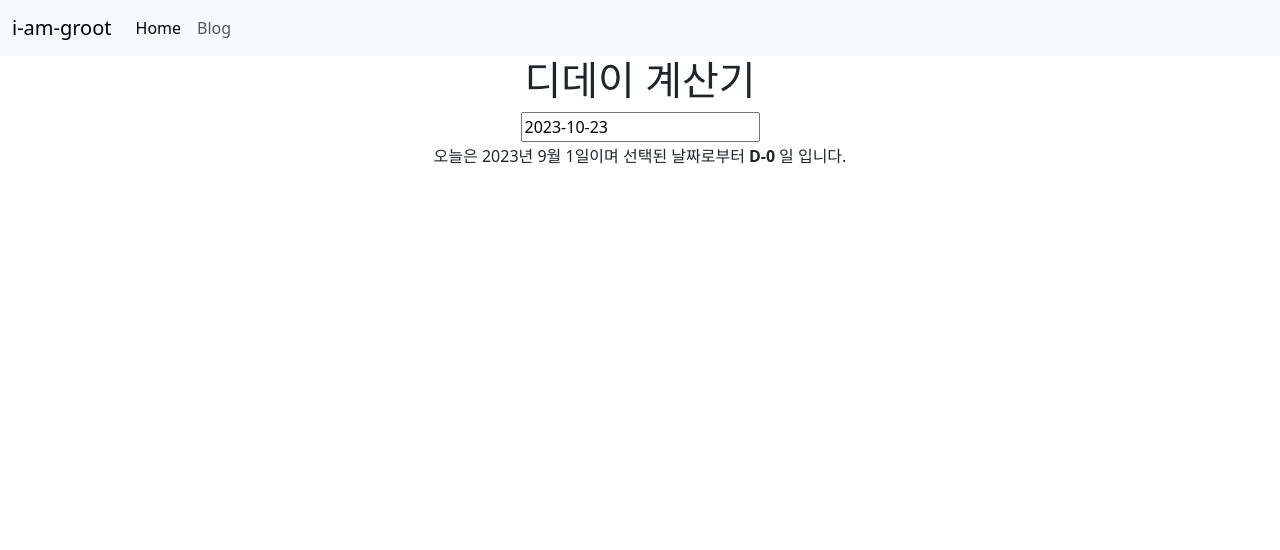
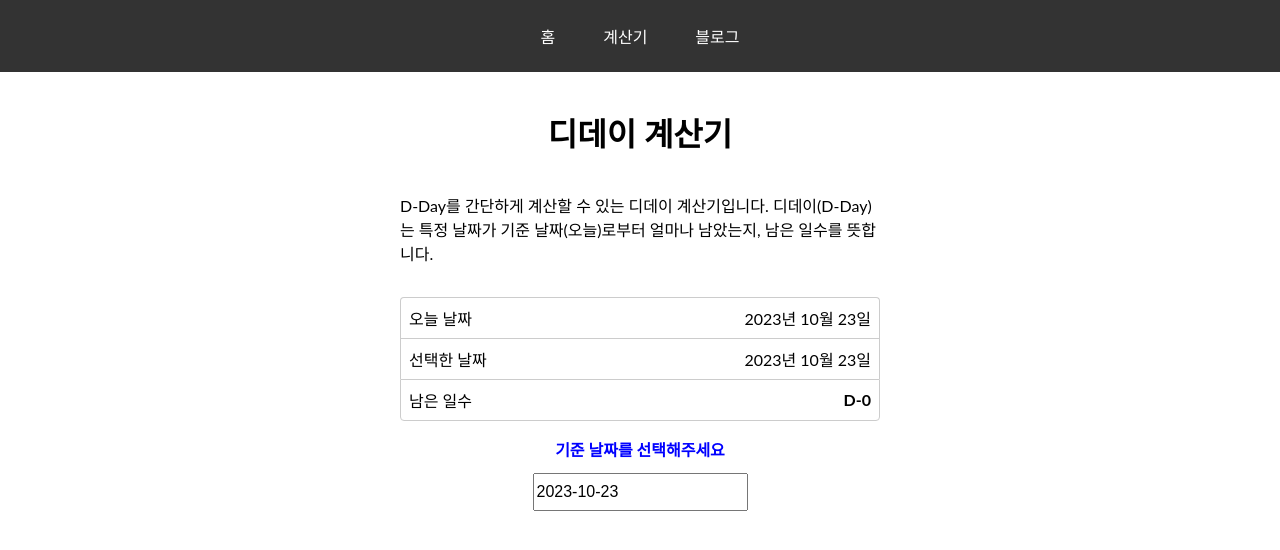
Before and after one commit to zziri/app, a Next.js app: page /calculator/d-day in a window 1280 px wide. Shown: the top 550 px of the page. Built offline with nearby package versions, Linux system fonts and the light colour scheme.

Commit message:
[dev/dday] 디데이 계산기 구현

```diff
--- /dev/null
+++ b/src/components/Article.tsx
@@ -0,0 +1,14 @@
+
+interface ArticleProps {
+  content: string;
+}
+
+export default function Article({ content }: ArticleProps) {
+  return (
+    <>
+      <div>
+        <p>{content}</p>
+      </div>
+    </>
+  );
+}
--- a/src/components/Calendar.tsx
+++ b/src/components/Calendar.tsx
@@ -1,5 +1,5 @@
 import { getMonth, getYear } from "date-fns";
-import { useEffect, useInsertionEffect, useState } from "react";
+import { useEffect } from "react";
 import 'react-datepicker/dist/react-datepicker.css';
 import ko from 'date-fns/locale/ko';
 import DatePicker from 'react-datepicker';
@@ -18,6 +18,10 @@ export default function Calendar() {
   }, []);
 
   return (
+    <>
+      <div>
+        <span>기준 날짜를 선택해주세요</span>
+        <div>
           <DatePicker
             renderCustomHeader={({
               date,
@@ -73,6 +77,34 @@ export default function Calendar() {
             onChange={(date: Date) => setTargetDate
               (date)}
             minDate={now}
+            popperPlacement="top-start"
+            customInput={<input />}
           />
+        </div>
+      </div>
+
+      <style jsx>{`
+        div {
+          padding: 0;
+          display: flex;
+          flex-direction: column;
+          align-items: center;
+          justify-content: center;
+        }
+        div span {
+          font-weight: bold;
+          color: blue;
+          padding-bottom: 0.75rem;
+        }
+        div div {
+          display: flex;
+          flex-direction: row;
+        }
+        input {
+          height: 2rem;
+          font-size: 1rem;
+        }
+      `}</style>
+    </>
   );
 }
--- a/src/components/DiffDayOutput.tsx
+++ b/src/components/DiffDayOutput.tsx
@@ -1,5 +1,5 @@
 import { diffDayTargetDateState } from "@/atoms";
-import { differenceInDays, getDay, getMonth, getYear, set, setHours } from "date-fns";
+import { differenceInDays, format, set } from "date-fns";
 import { useRecoilValue } from "recoil";
 
 export default function DiffDayOutput() {
@@ -19,22 +19,60 @@ export default function DiffDayOutput() {
 
   return (
     <>
-      <div>
-        <p>오늘은 {getYear(now)}년 {getMonth(now)}월 {getDay(now)}일이며 선택된 날짜로부터</p>
-        <p className="bold">D-{dayDiff}</p>
-        <p>일 입니다.</p>
-      </div>
+    <ul className="list-group">
+        <li>
+          <span>오늘 날짜</span>
+          <span>{format(now, 'yyyy년 MM월 dd일')}</span>
+        </li>
+        <li>
+          <span>선택한 날짜</span>
+          <span>{format(diffDayTargetDate, 'yyyy년 MM월 dd일')}</span>
+        </li>
+        <li>
+          <span>남은 일수</span>
+          <span className="bold">D-{dayDiff}</span>
+        </li>
+      </ul>
 
       <style jsx>{`
-        div {
+        .list-group {
+          list-style: none;
+          padding-top: 1rem;
+          padding-bottom: 1rem;
+          margin: 0;
+          padding-inline-start: 0;
+        }
+        .list-group li {
+          padding: 0.5rem;
+          height: 1.5rem;
+          border-top: 0.1rem solid #ccc;
+          border-left: 0.1rem solid #ccc;
+          border-right: 0.1rem solid #ccc;
           display: flex;
           flex-direction: row;
+          justify-content: space-between;
+          align-items: center;
+        }
+        a {
+          color: black;
+          padding: 1rem 1.5rem;
+          text-decoration: none;
+          text-align: center;
+          display: inline-block;
+        }
+        li:first-child {
+          border-top: 0.1rem solid #ccc;
+          border-top-left-radius: 0.25rem;
+          border-top-right-radius: 0.25rem;
+        }
+        li:last-child {
+          border-top: 0.1rem solid #ccc;
+          border-bottom: 0.1rem solid #ccc;
+          border-bottom-left-radius: 0.25rem;
+          border-bottom-right-radius: 0.25rem;
         }
         .bold {
           font-weight: bold;
-        }
-        div > * {
-          padding: 2px;
         }
       `}</style>
     </>
--- a/src/components/NavigationBar.tsx
+++ b/src/components/NavigationBar.tsx
@@ -2,23 +2,40 @@ import Link from "next/link";
 
 export default function NavigationBar() {
   return (
-    <nav className="navbar navbar-expand bg-body-tertiary">
-      <div className="container-fluid">
-        <div className="navbar-brand">i-am-groot</div>
-        <button className="navbar-toggler" type="button" data-bs-toggle="collapse" data-bs-target="#navbarNav" aria-controls="navbarNav" aria-expanded="false" aria-label="Toggle navigation">
-          <span className="navbar-toggler-icon"></span>
-        </button>
-        <div className="navbar-collapse" id="navbarNav">
-          <ul className="navbar-nav">
-            <li className="nav-item">
-              <Link className="nav-link active" aria-current="page" href="/">Home</Link>
-            </li>
-            <li className="nav-item">
-              <Link className="nav-link" href="https://page.zziri.me">Blog</Link>
-            </li>
-          </ul>
-        </div>
+    <>
+      <div className="navbar">
+        <Link href={"/"} legacyBehavior>
+          <a className="item">홈</a>
+        </Link>
+        <Link href={"/calculator/d-day"} legacyBehavior>
+          <a className="item">계산기</a>
+        </Link>
+        <Link href={"https://page.zziri.me"} legacyBehavior>
+          <a className="item">블로그</a>
+        </Link>
       </div>
-    </nav>
+
+      <style jsx>{`
+        .navbar {
+          background-color: #333;
+          color: white;
+          padding: 0.5rem;
+          text-align: center;
+        }
+
+        .item {
+          color: white;
+          padding: 1rem 1.5rem;
+          text-decoration: none;
+          text-align: center;
+          display: inline-block;
+        }
+
+        .item:hover {
+          background-color: #ddd;
+          color: black;
+        }
+      `}</style>
+    </>
   );
 }
--- /dev/null
+++ b/src/components/Title.tsx
@@ -0,0 +1,20 @@
+
+interface TitleProps {
+  title: string;
+}
+
+export default function Title({ title }: TitleProps) {
+  return (
+    <>
+      <div>
+        <h1>{title}</h1>
+      </div>
+
+      <style jsx>{`
+        h1 {
+          text-align: center;
+        }
+      `}</style>
+    </>
+  );
+}
--- a/src/pages/_app.tsx
+++ b/src/pages/_app.tsx
@@ -1,17 +1,36 @@
 import NavigationBar from '@/components/NavigationBar';
-// import '@/styles/globals.css';
-import 'bootstrap/dist/css/bootstrap.min.css';
-// import '@picocss/pico';
 import type { AppProps } from 'next/app';
 import { RecoilRoot } from 'recoil';
+import '@/styles/globals.css';
 
 export default function App({ Component, pageProps }: AppProps) {
   return (
     <>
       <NavigationBar />
       <RecoilRoot>
-        <Component {...pageProps} />
+        <div className='body'>
+          <div className='main'>
+            <Component {...pageProps} />
+          </div>
+        </div>
       </RecoilRoot>
+
+      <style jsx>{`
+        .body {
+          padding: 1rem;
+          margin: 0;
+          display: flex;
+          flex-direction: column;
+          justify-content: center;
+          align-items: center;
+        }
+        .main {
+          width: 100%;
+          max-width: 30rem;
+          display: flex;
+          flex-direction: column;
+        }
+      `}</style>
     </>
   );
 }
--- a/src/pages/calculator/d-day.tsx
+++ b/src/pages/calculator/d-day.tsx
@@ -1,27 +1,27 @@
+import Article from "@/components/Article";
 import Calendar from "@/components/Calendar";
 import DiffDayOutput from "@/components/DiffDayOutput";
 import SeoHead from "@/components/SeoHead";
+import Title from "@/components/Title";
 import 'styled-jsx';
+
+const description = `
+D-Day를 간단하게 계산할 수 있는 디데이 계산기입니다.
+디데이(D-Day)는 특정 날짜가 기준 날짜(오늘)로부터 얼마나 남았는지, 남은 일수를 뜻합니다.
+`;
 
 export default function DDayCal() {
   return (
     <>
       <SeoHead
         title='디데이 계산기 | D-Day'
-        description='D-Day 를 간단하게 계산할 수 있는 디데이 계산기입니다.' />
+        description={description} />
+      <Title title="디데이 계산기"/>
+      <Article content={description}/>
       <div>
-        <h1>디데이 계산기</h1>
+        <DiffDayOutput />
         <Calendar />
-        <DiffDayOutput />
       </div>
-
-      <style jsx>{`
-        div {
-          display: flex;
-          flex-direction: column;
-          align-items: center;
-        }
-      `}</style>
     </>
   );
 }
--- a/src/styles/globals.css
+++ b/src/styles/globals.css
@@ -1,107 +1,5 @@
-/* :root {
-  --max-width: 1100px;
-  --border-radius: 12px;
-  --font-mono: ui-monospace, Menlo, Monaco, 'Cascadia Mono', 'Segoe UI Mono',
-    'Roboto Mono', 'Oxygen Mono', 'Ubuntu Monospace', 'Source Code Pro',
-    'Fira Mono', 'Droid Sans Mono', 'Courier New', monospace;
+body {
+  margin: 0px;
+  font-family: "Lato", -apple-system, BlinkMacSystemFont, "Segoe UI", Roboto, "Helvetica Neue", Arial, sans-serif, "Apple Color Emoji", "Segoe UI Emoji", "Segoe UI Symbol";
 
-  --foreground-rgb: 0, 0, 0;
-  --background-start-rgb: 214, 219, 220;
-  --background-end-rgb: 255, 255, 255;
-
-  --primary-glow: conic-gradient(
-    from 180deg at 50% 50%,
-    #16abff33 0deg,
-    #0885ff33 55deg,
-    #54d6ff33 120deg,
-    #0071ff33 160deg,
-    transparent 360deg
-  );
-  --secondary-glow: radial-gradient(
-    rgba(255, 255, 255, 1),
-    rgba(255, 255, 255, 0)
-  );
-
-  --tile-start-rgb: 239, 245, 249;
-  --tile-end-rgb: 228, 232, 233;
-  --tile-border: conic-gradient(
-    #00000080,
-    #00000040,
-    #00000030,
-    #00000020,
-    #00000010,
-    #00000010,
-    #00000080
-  );
-
-  --callout-rgb: 238, 240, 241;
-  --callout-border-rgb: 172, 175, 176;
-  --card-rgb: 180, 185, 188;
-  --card-border-rgb: 131, 134, 135;
 }
-
-@media (prefers-color-scheme: dark) {
-  :root {
-    --foreground-rgb: 255, 255, 255;
-    --background-start-rgb: 0, 0, 0;
-    --background-end-rgb: 0, 0, 0;
-
-    --primary-glow: radial-gradient(rgba(1, 65, 255, 0.4), rgba(1, 65, 255, 0));
-    --secondary-glow: linear-gradient(
-      to bottom right,
-      rgba(1, 65, 255, 0),
-      rgba(1, 65, 255, 0),
-      rgba(1, 65, 255, 0.3)
-    );
-
-    --tile-start-rgb: 2, 13, 46;
-    --tile-end-rgb: 2, 5, 19;
-    --tile-border: conic-gradient(
-      #ffffff80,
-      #ffffff40,
-      #ffffff30,
-      #ffffff20,
-      #ffffff10,
-      #ffffff10,
-      #ffffff80
-    );
-
-    --callout-rgb: 20, 20, 20;
-    --callout-border-rgb: 108, 108, 108;
-    --card-rgb: 100, 100, 100;
-    --card-border-rgb: 200, 200, 200;
-  }
-}
-
-* {
-  box-sizing: border-box;
-  padding: 0;
-  margin: 0;
-}
-
-html,
-body {
-  max-width: 100vw;
-  overflow-x: hidden;
-}
-
-body {
-  color: rgb(var(--foreground-rgb));
-  background: linear-gradient(
-      to bottom,
-      transparent,
-      rgb(var(--background-end-rgb))
-    )
-    rgb(var(--background-start-rgb));
-}
-
-a {
-  color: inherit;
-  text-decoration: none;
-}
-
-@media (prefers-color-scheme: dark) {
-  html {
-    color-scheme: dark;
-  }
-} */
```
Also changed, not shown: src/components/ListGroup.tsx (added, +38 -0 lines), src/pages/counter/letter.tsx (added, +8 -0 lines), src/pages/index.tsx (+13 -6 lines). Lines whose indentation alone changed are shown as unchanged.
